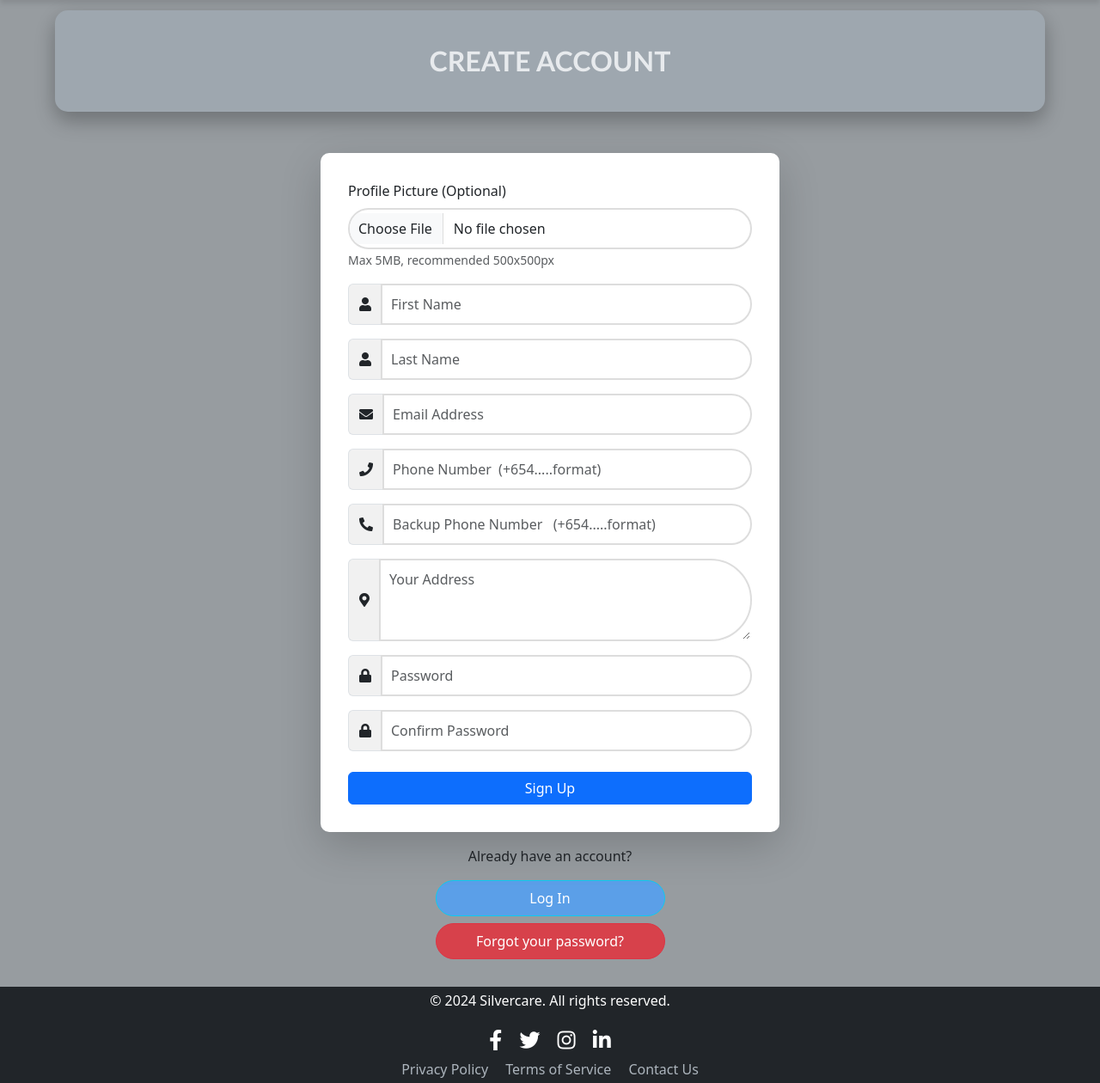
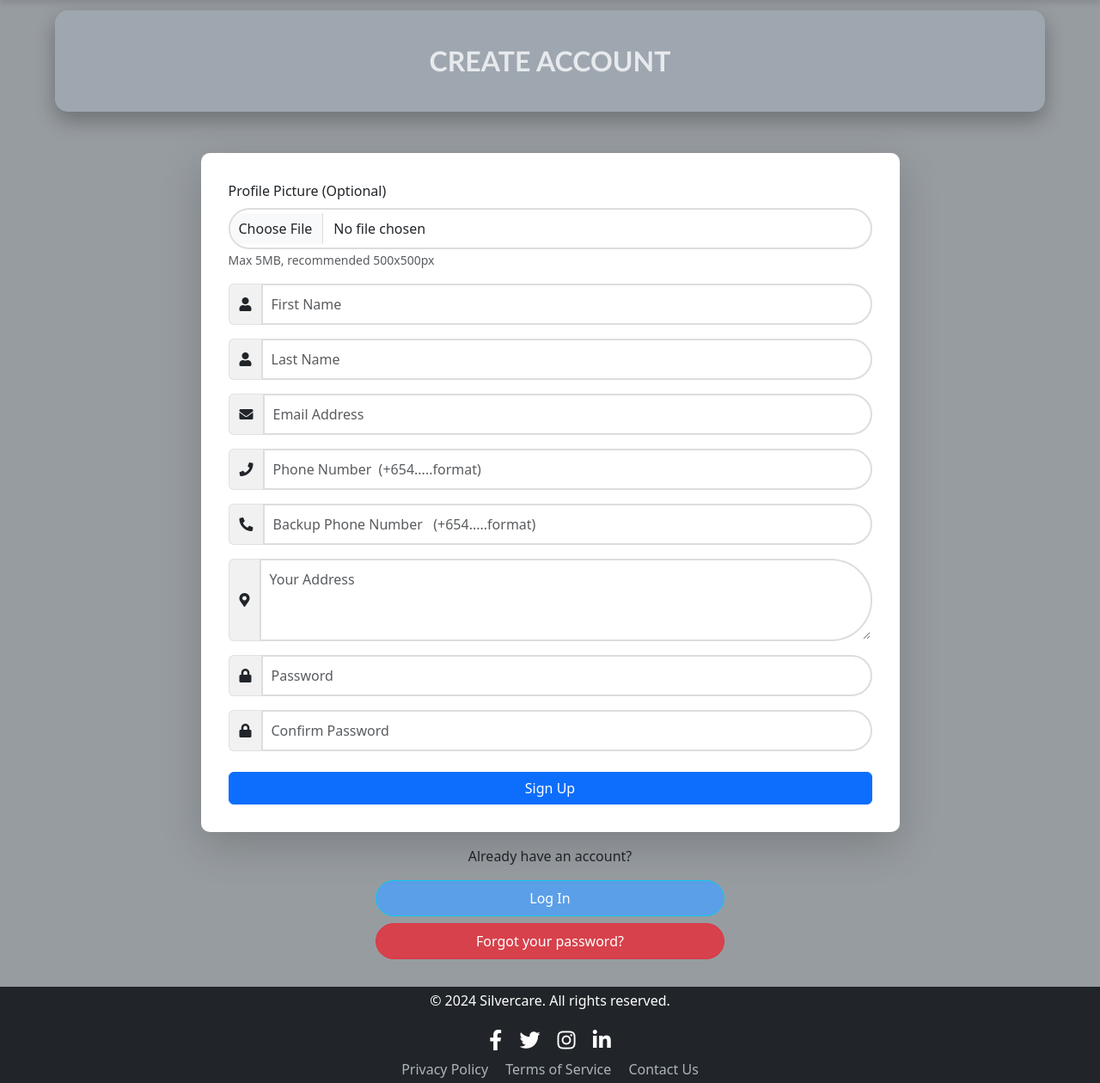
Before and after one commit to CodeLord2020/SilverCare, a Django app: page /accounts/auth/register/ in a window 1280 px wide. Shown: the part 76-1336 px from the top of the page at 86% size. Run offline with Django 5.2, Linux system fonts and the light colour scheme; some libraries are stand-ins or nearby versions.

Commit message:
update staticfiles

```diff
--- a/templates/accounts/signup.html
+++ b/templates/accounts/signup.html
@@ -3,7 +3,7 @@
 {% block content %}
 <div class="container mt-5">
     <div class="row justify-content-center">
-        <div class="col-md-6">
+        <div class="col-md-9">
             <div class="card shadow-lg">
                 <div class="card-body">
                     <form method="post" action="{% url 'register' %}" enctype="multipart/form-data" novalidate>
```
Also changed, not shown: 2 other files.
